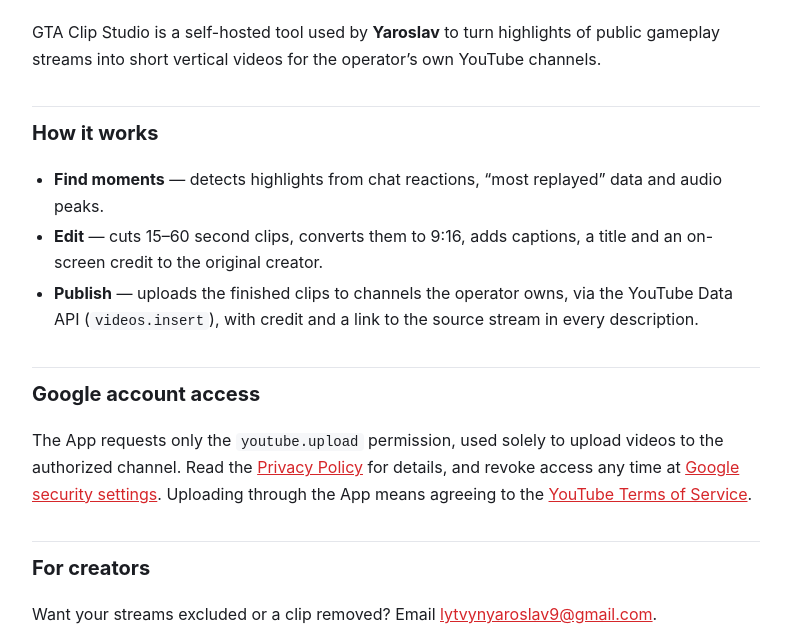
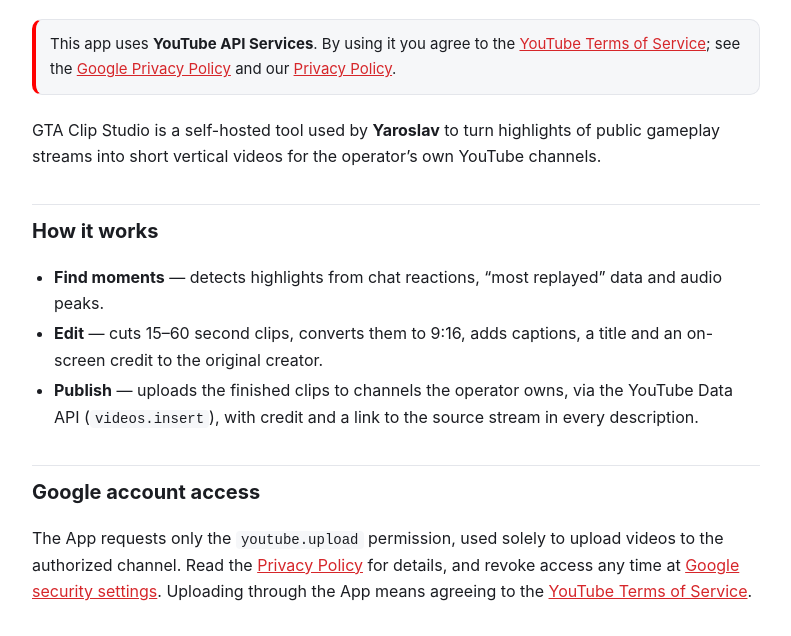
Before and after one commit to BeerWitcher/clip-studio, a plain HTML site: page index.html in a window 1280 px wide. Shown: the part 158-794 px from the top of the page, without its empty margins (244-1035 px from the left). Drawn offline with Linux system fonts and the light colour scheme.

Commit message:
Show YouTube API Services notice and Google policy links on every page
Co-Authored-By: Claude Opus 5.5 <noreply@anthropic.com>

```diff
--- a/index.html
+++ b/index.html
@@ -15,6 +15,12 @@
 <main>
 <h1>GTA Clip Studio</h1>
 <p class="updated">A private editing tool for gaming Shorts</p>
+<div class="yt-notice">
+  <span>This app uses <strong>YouTube API Services</strong>. By using it you agree to the
+  <a href="https://www.youtube.com/t/terms">YouTube Terms of Service</a>; see the
+  <a href="https://policies.google.com/privacy">Google Privacy Policy</a> and our
+  <a href="privacy.html">Privacy Policy</a>.</span>
+</div>
 
 <p>GTA Clip Studio is a self-hosted tool used by <strong>Yaroslav</strong> to turn highlights of public gameplay
 streams into short vertical videos for the operator’s own YouTube channels.</p>
@@ -37,7 +43,8 @@ Uploading through the App means agreeing to the <a href="https://www.youtube.com
 <p>Want your streams excluded or a clip removed? Email <a href="mailto:lytvynyaroslav9@gmail.com">lytvynyaroslav9@gmail.com</a>.</p>
 </main>
 <footer>
-  © 2026 GTA Clip Studio · <a href="privacy.html">Privacy Policy</a> · <a href="terms.html">Terms of Service</a>
+  © 2026 GTA Clip Studio · <a href="privacy.html">Privacy Policy</a> · <a href="terms.html">Terms of Service</a><br>
+  Uses YouTube API Services · <a href="https://www.youtube.com/t/terms">YouTube Terms of Service</a> · <a href="https://policies.google.com/privacy">Google Privacy Policy</a> · <a href="https://security.google.com/settings/security/permissions">Revoke access</a>
 </footer>
 </body>
 </html>
--- a/style.css
+++ b/style.css
@@ -44,3 +44,6 @@ th { color: var(--muted); font-weight: 600; }
 code { background: var(--card); padding: 1px 5px; border-radius: 4px; font-size: 14px; }
 footer { color: var(--muted); font-size: 14px; padding-bottom: 36px; border-top: 1px solid var(--line); padding-top: 16px; }
 footer a { color: var(--muted); }
+
+.yt-notice { display: flex; gap: 12px; align-items: flex-start; background: var(--card); border: 1px solid var(--line);
+  border-left: 4px solid #FF0000; border-radius: 10px; padding: 12px 14px; margin: 14px 0 22px; font-size: 15px; }
```
Also changed, not shown: privacy.html (+8 -1 lines), terms.html (+8 -1 lines).
